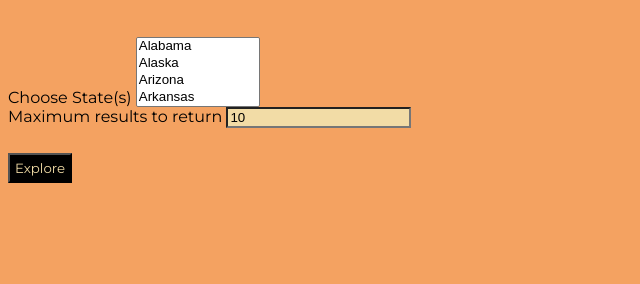
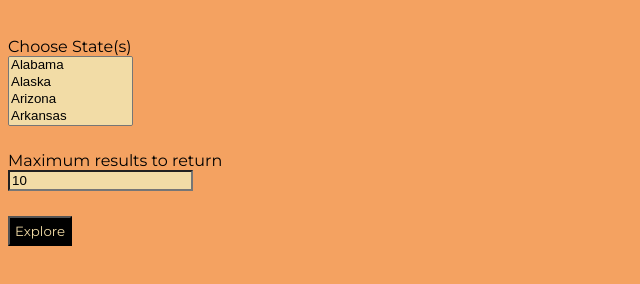
Before and after one commit to a-frear/nps-app, a plain HTML site: page index.html in a window 1280 px wide. Shown: the part 118-402 px from the top of the page, without its empty margins (0-640 px from the left). Drawn offline with nearby package versions, Linux system fonts and the light colour scheme.

Commit message:
Updated css

```diff
--- a/index.css
+++ b/index.css
@@ -17,7 +17,7 @@ h2 {
     display: none;
   }
 
-input {
+input, #js-search-state {
     margin-bottom: 25px;
     background-color: #F2DCA6;
 }
```
Also changed, not shown: index.html (+2 -0 lines).
